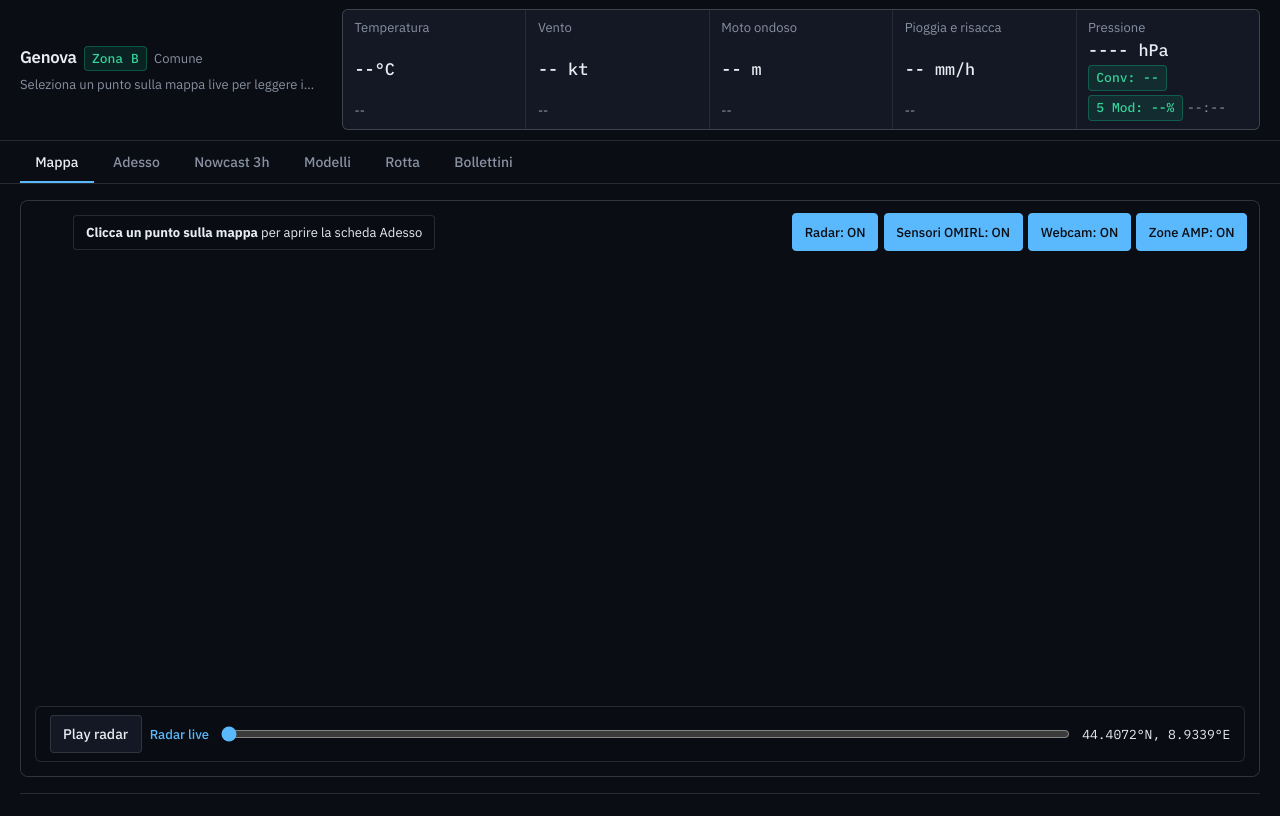
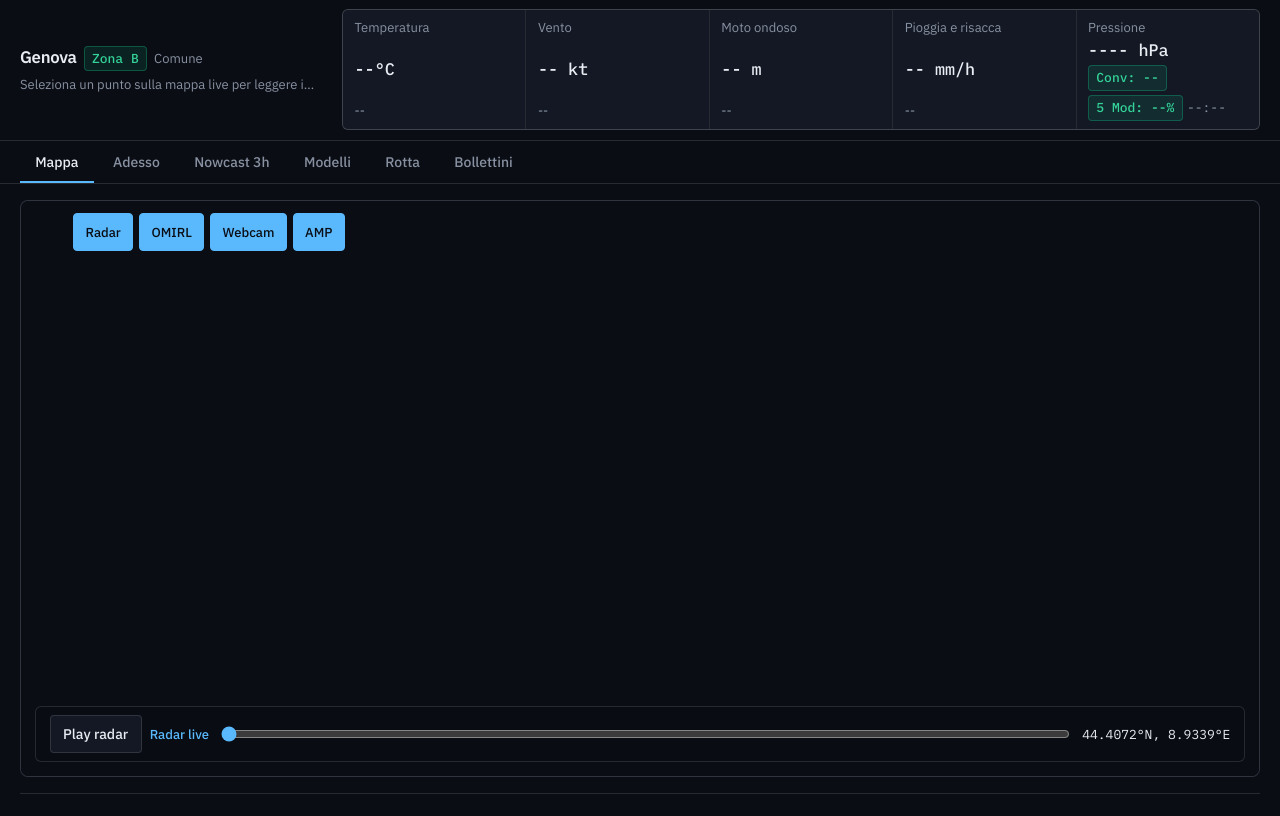
Before and after one commit to Noobucodonosor/mediometeo, a plain HTML site: page frontend/index.html in a window 1280 px wide. Shown: the part 62-878 px from the top of the page. Drawn offline with nearby package versions, Linux system fonts and the light colour scheme; files that its build step writes are made by us from their sources; no server answers; files whose address does not match are found by name.

Commit message:
feat(TASK-UX-05): declutter map top bar, remove hint banner and simplify layer pills (closes #17)

```diff
--- a/frontend/index.html
+++ b/frontend/index.html
@@ -275,14 +275,11 @@
     <section id="tab-mappa" class="tab-panel active" role="tabpanel" aria-labelledby="btn-tab-mappa">
       <article class="map-stage-card">
         <div class="map-floating-top">
-          <div class="map-hint-chip">
-            <span><strong>Clicca un punto sulla mappa</strong> per aprire la scheda Adesso</span>
-          </div>
-          <div class="map-layers-pills">
-            <button id="btn-toggle-radar" type="button" class="map-pill active" aria-pressed="true">Radar: ON</button>
-            <button id="btn-toggle-omirl" type="button" class="map-pill active" aria-pressed="true">Sensori OMIRL: ON</button>
-            <button id="btn-toggle-webcams" type="button" class="map-pill active" aria-pressed="true">Webcam: ON</button>
-            <button id="btn-toggle-amp" type="button" class="map-pill active" aria-pressed="true">Zone AMP: ON</button>
+          <div class="map-layers-pills" role="group" aria-label="Livelli mappa">
+            <button id="btn-toggle-radar" type="button" class="map-pill active" aria-pressed="true">Radar</button>
+            <button id="btn-toggle-omirl" type="button" class="map-pill active" aria-pressed="true">OMIRL</button>
+            <button id="btn-toggle-webcams" type="button" class="map-pill active" aria-pressed="true">Webcam</button>
+            <button id="btn-toggle-amp" type="button" class="map-pill active" aria-pressed="true">AMP</button>
           </div>
         </div>
 
```
